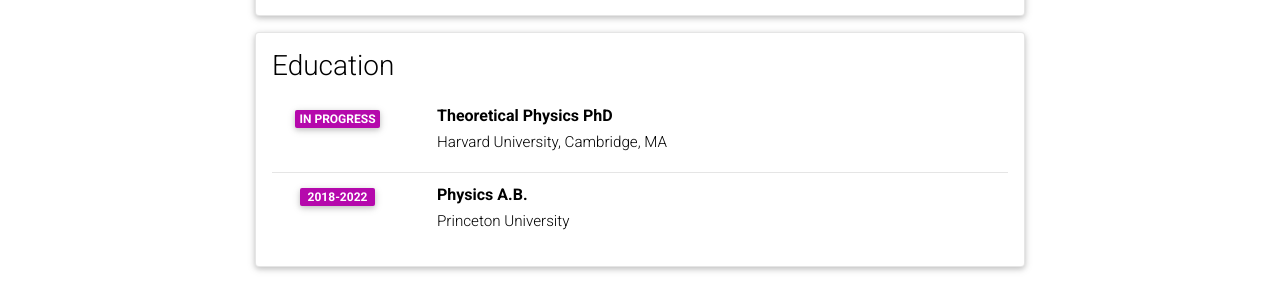
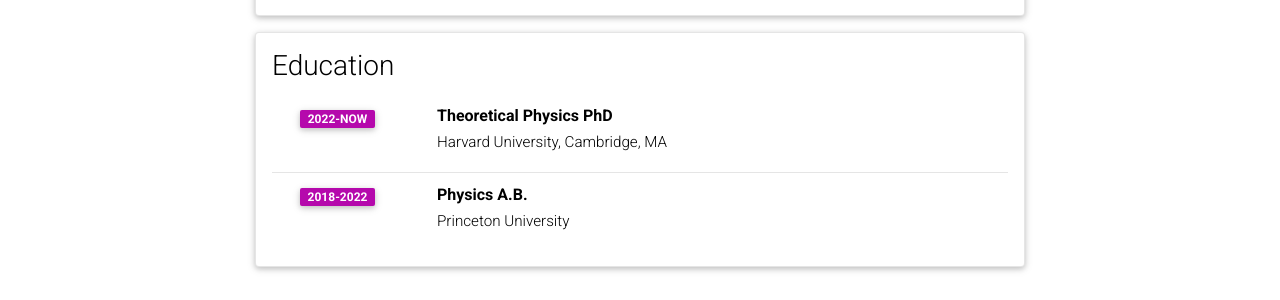
Before and after one commit to acequark/acequark.github.io, a Jekyll site: the page built from _pages/cv.md, in a window 1280 px wide. Shown: the part 329-629 px from the top of the page. Built offline with Jekyll 4.4.1, drawn with Linux system fonts in a browser that asks for light colours; comment, search, counter and statistics services are not loaded; a style sheet for code colours, icons or effects is not loaded.

Commit message:
Update cv.yml

```diff
--- a/_data/cv.yml
+++ b/_data/cv.yml
@@ -11,7 +11,7 @@
   contents:
     - title: Theoretical Physics PhD
       institution: Harvard University, Cambridge, MA
-      year: in progress
+      year: 2022-now
 
         #- title: Courses taught:
           #contents:
```
